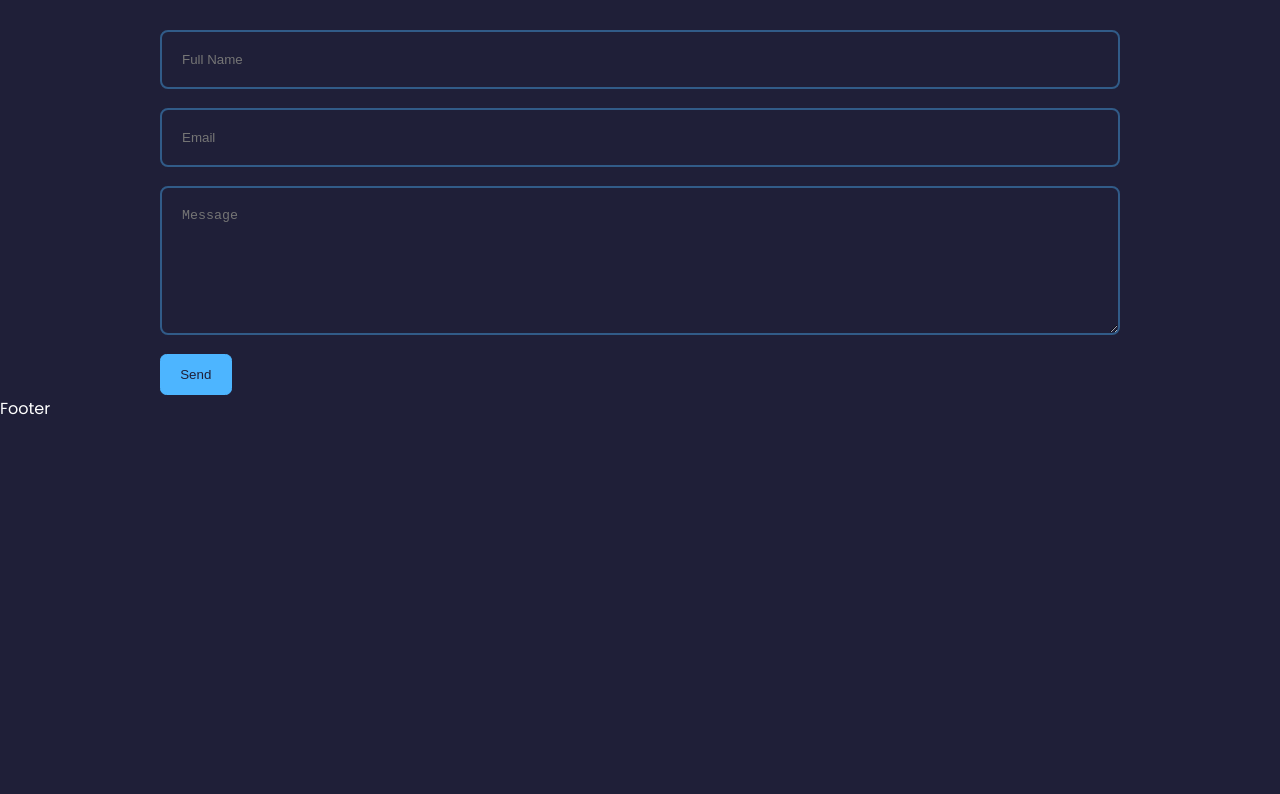
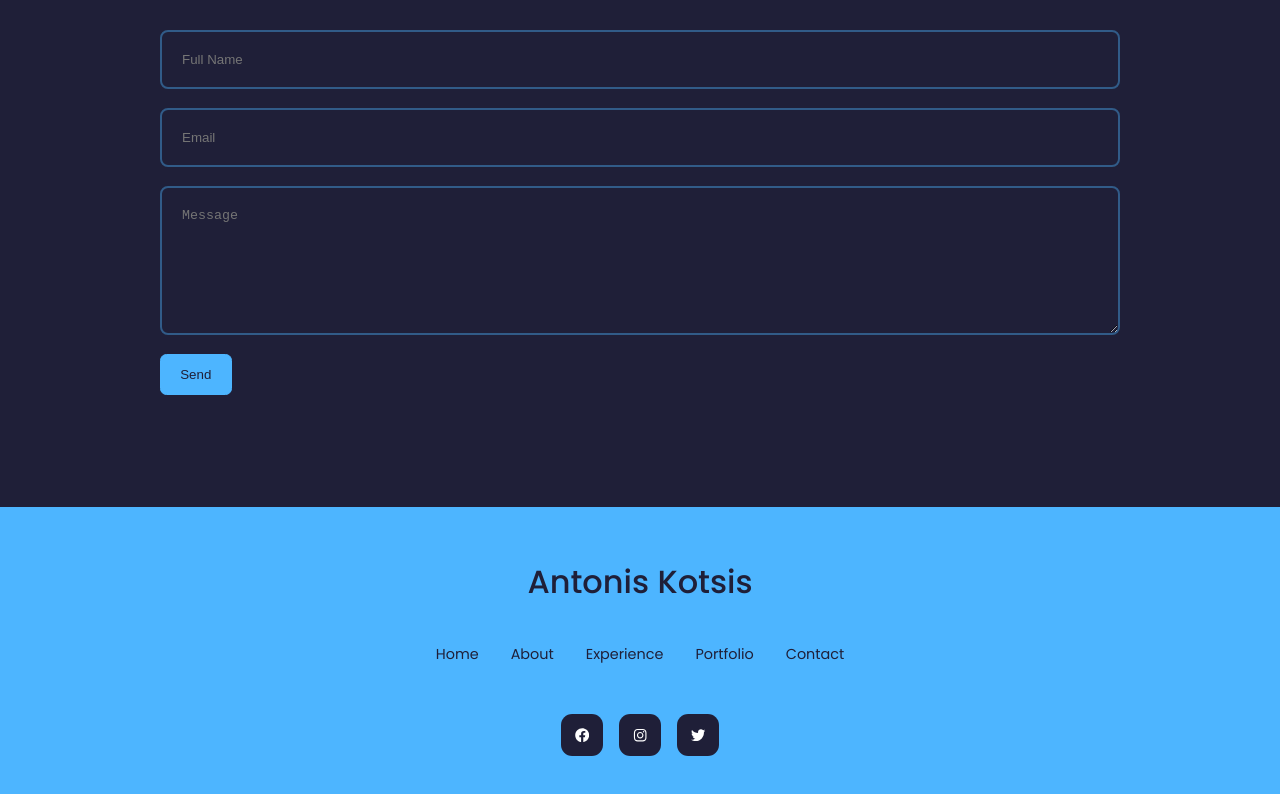
Before and after one commit to AntonisKotsis/myPortfolio, a React (Create React App) app: page / in a window 1280 px wide. Shown: the part 3812-4606 px from the top of the page. Before the commit the page ends 4234 px from the top, so only its background shows below. Built offline with nearby package versions, Linux system fonts and the light colour scheme.

Commit message:
Stage 11: Implemented Footer section

```diff
--- a/src/components/footer_component/Footer.jsx
+++ b/src/components/footer_component/Footer.jsx
@@ -1,8 +1,27 @@
 import React from 'react'
 import './footer.css'
+import {FaFacebook}from 'react-icons/fa'
+import {FaInstagram} from 'react-icons/fa'
+import {FaTwitter} from 'react-icons/fa'
 const Footer = () => {
   return (
-    <div>Footer</div>
+   <footer>
+    <a href="#" className='footer_logo'>Antonis Kotsis</a>
+
+    <ul className='permalinks'>
+    <li><a href="#">Home</a></li>
+    <li><a href="#about">About</a></li>
+    <li><a href="#experience">Experience</a></li>
+    <li><a href="#portfolio">Portfolio</a></li>
+    <li><a href="#contact">Contact</a></li>
+    </ul>
+
+    <div className='footer_socials'>
+      <a href="https://facebook.com"><FaFacebook/></a>
+      <a href="https://instagram.com"><FaInstagram/></a>
+      <a href="https://twitter.com"><FaTwitter/></a>
+    </div>
+   </footer>
   )
 }
 
--- a/src/components/footer_component/footer.css
+++ b/src/components/footer_component/footer.css
@@ -0,0 +1,70 @@
+footer {
+    background: var(--color-primary);
+    padding: 3rem 0;
+    text-align: center;
+    font-size: 0.9rem;
+    margin-top: 7rem;
+}
+
+footer a {
+    color: var(--color-bg);
+}
+
+.footer_logo {
+    font-size: 2rem;
+    font-weight: 500;
+    margin-bottom: 2rem;
+    display: inline-block;
+}
+
+.permalinks{
+    display: flex;
+    flex-wrap: wrap;
+    justify-content: center;
+    gap: 2rem;
+    margin: 0 auto 3rem;
+}
+
+.footer_socials  {
+display: flex;
+justify-content: center;
+gap: 1rem;
+margin-bottom:4rem ;
+}
+
+.footer_socials a{
+    background: var(--color-bg);
+    color: var(--color-white);
+    padding: 0.8rem;
+    border-radius: 0.7rem;
+    display: flex;
+    border: 1px solid transparent;
+}
+
+.footer_socials a:hover{
+    background: transparent;
+    color: var(--color-bg);
+    border-color: var(--color-bg);
+}
+
+.footer_copyright{
+    margin-bottom: 4rem;
+    color: var(--color-bg);
+}
+
+
+
+/* ==============MEDIA QUERIES (SMALL DEVICES)================= */
+
+@media screen and (max-width: 600px) {
+    .permalinks{
+        flex-direction: column;
+        gap:1.5rem;
+
+    }
+
+    .footer_socials{
+        margin-bottom: 2.6rem;
+    }
+
+}
```
